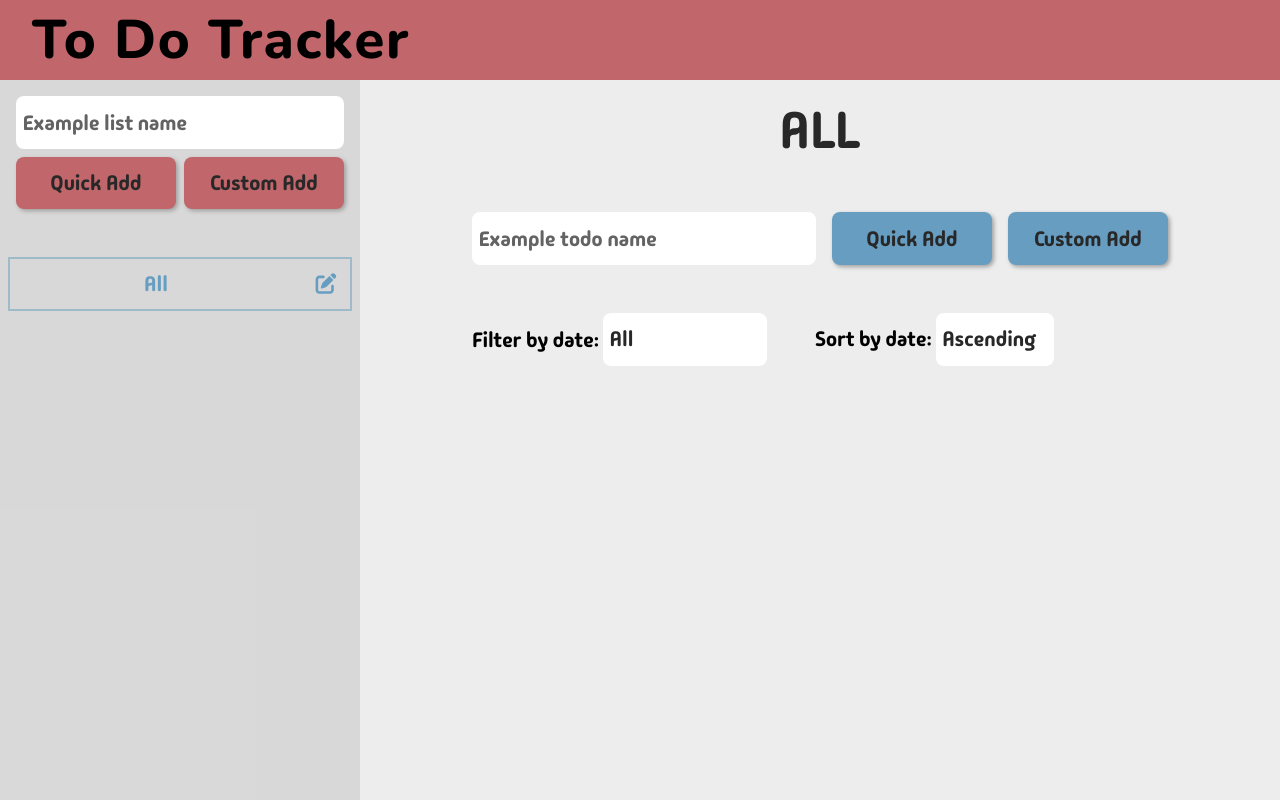
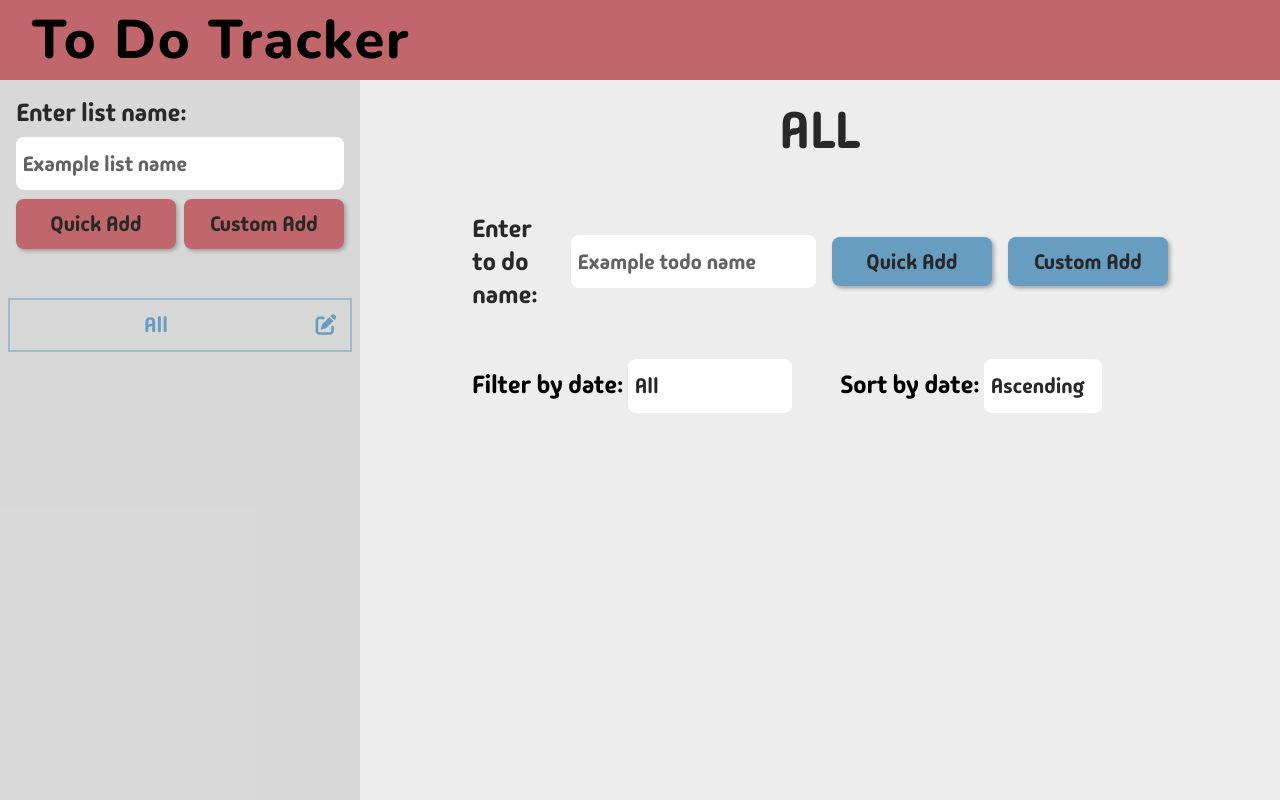
Before and after one commit to kaglet/todo_list, a website built with webpack: page src/index.html in a window 1280 px wide. Built offline with nearby package versions, Linux system fonts and the light colour scheme.

Commit message:
Add labels to todo/list add inputs

```diff
--- a/src/styles.css
+++ b/src/styles.css
@@ -194,12 +194,13 @@ button:not(.list.display.wrapper button, .todo.display.wrapper button):active {
 
 .list.addition.wrapper {
     display: grid;
-    grid-template: 1fr 1fr / repeat(2, var(--button-size));
+    grid-template: auto 1fr 1fr / repeat(2, var(--button-size));
+    align-items: center;
     gap: 0.5rem;
     padding: 1rem;
 }
 
-.addition.list.wrapper>input {
+.addition.list.wrapper>input, .addition.list.wrapper>label {
     grid-column: 1 / span 2;
 }
 
@@ -241,7 +242,8 @@ section.todo.pane {
 .todo.addition.wrapper {
     gap: 1rem;
     display: grid;
-    grid-template: 1fr / 4fr repeat(2, var(--button-size));
+    grid-template: 1fr / auto 4fr repeat(2, var(--button-size));
+    align-items: center;
 }
 
 .schedule.date.display {
@@ -334,13 +336,13 @@ select {
 dialog button,
 input,
 select,
-.todo.display.wrapper .todo.name,
-label {
+.todo.display.wrapper .todo.name {
     font-size: var(--text-size-labels);
 }
 
 label {
     font-weight: 800;
+    font-size: calc(var(--text-size-labels) + 0.25rem);
 }
 
 .sidebar button,
--- a/src/ui/layout_component_outlines/sidebar.js
+++ b/src/ui/layout_component_outlines/sidebar.js
@@ -3,6 +3,9 @@ let createSidebar = function() {
 
     let sidebar = document.createElement('section');
     sidebar.classList.add('sidebar');
+
+    let addListLabel = document.createElement('label');
+    addListLabel.textContent = 'Enter list name: ';
 
     let quickAddBtn = document.createElement('button');
     quickAddBtn.textContent = 'Quick Add';
@@ -21,7 +24,7 @@ let createSidebar = function() {
     let addListOptionsWrapper = document.createElement('div');
     addListOptionsWrapper.classList.add('wrapper', 'addition', 'list');
 
-    addListOptionsWrapper.append(nameInput, quickAddBtn, customAddBtn);
+    addListOptionsWrapper.append(addListLabel, nameInput, quickAddBtn, customAddBtn);
 
     let listsDisplay = document.createElement('div');
     listsDisplay.classList.add('lists', 'display');
--- a/src/ui/layout_component_outlines/todo_pane.js
+++ b/src/ui/layout_component_outlines/todo_pane.js
@@ -14,6 +14,9 @@ let createTodoPane = function() {
     const setListHeading = (heading) => listHeading.textContent = heading;
     headingsWrapper.append(listHeading);
 
+    let addTodoLabel = document.createElement('label');
+    addTodoLabel.textContent = 'Enter to do name: ';
+
     let quickAddBtn = document.createElement('button');
     quickAddBtn.textContent = 'Quick Add';
     quickAddBtn.classList.add('quick', 'add');
@@ -29,7 +32,7 @@ let createTodoPane = function() {
 
     let todoAdditionWrapper = document.createElement('div');
     todoAdditionWrapper.classList.add('todo', 'addition', 'wrapper');
-    todoAdditionWrapper.append(nameInput, quickAddBtn, customAddBtn);
+    todoAdditionWrapper.append(addTodoLabel, nameInput, quickAddBtn, customAddBtn);
 
     let filterLabel = document.createElement('label');
     let sortLabel = document.createElement('label');
```
